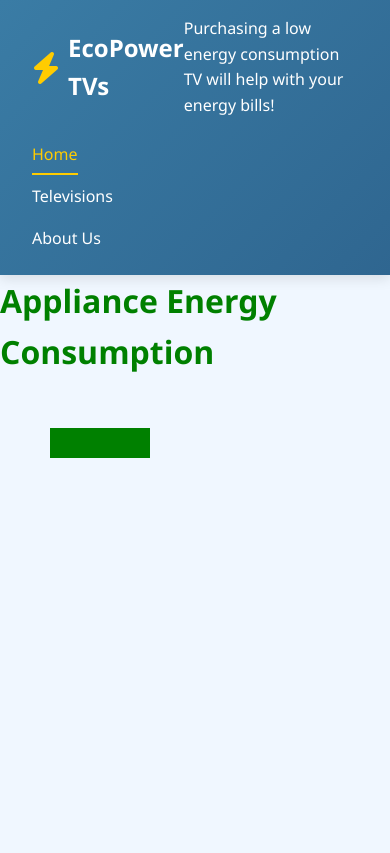
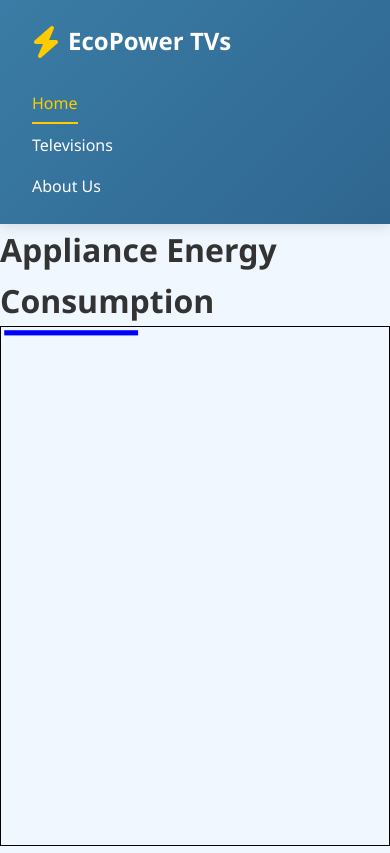
Before and after one commit to Jonas66666/T04-2, a plain HTML site: page index.html in a window 390 px wide. Drawn offline with nearby package versions, Linux system fonts and the light colour scheme.

Commit message:
feat(t04-3): add responsive SVG container and test rect

```diff
--- a/index.html
+++ b/index.html
@@ -309,10 +309,17 @@
         </nav>
     </header>
     <h1>Appliance Energy Consumption</h1>
-        <div id="content"></div>
+        <!-- <div id="content"></div> -->
         <!-- Give the SVG a size so shapes can be seen -->
-        <svg width="300" height="150"></svg>
-        <!-- Load D3 first, then your D3 code file -->
+        <!-- <svg width="300" height="150"></svg> -->
+        <!-- Old T04-2 demo (temporarily disabled) -->
+        <!-- <script src="energy-d3.js"></script> -->
+
+        <!-- NEW: Container for T04-3 chart -->
+        <div class="responsive-svg-container"></div>
+        <!-- D3 library -->
         <script src="https://d3js.org/d3.v7.min.js"></script>
-        <script src="energy-d3.js"></script>
+        <!-- NEW: JS for T04-3 only -->
+        <script src="t04-3-bars.js"></script>
+
     </body>
--- /dev/null
+++ b/style.css
@@ -0,0 +1,5 @@
+.responsive-svg-container {
+margin: 0 auto; /* center */
+width: 100%; /* fill parent width */
+max-width: 1200px; /* cap max width */
+}
--- /dev/null
+++ b/t04-3-bars.js
@@ -0,0 +1,13 @@
+// Create an SVG inside the responsive container
+const svg = d3.select(".responsive-svg-container")
+.append("svg")
+.attr("viewBox", "0 0 1200 1600") // logical canvas; scales with container
+.style("border", "1px solid black"); // visual boundary while developing
+// Test shape: a thin blue rectangle near the top-left
+svg
+.append("rect")
+.attr("x", 10)
+.attr("y", 10)
+.attr("width", 414)
+.attr("height", 16)
+.attr("fill", "blue");
```
